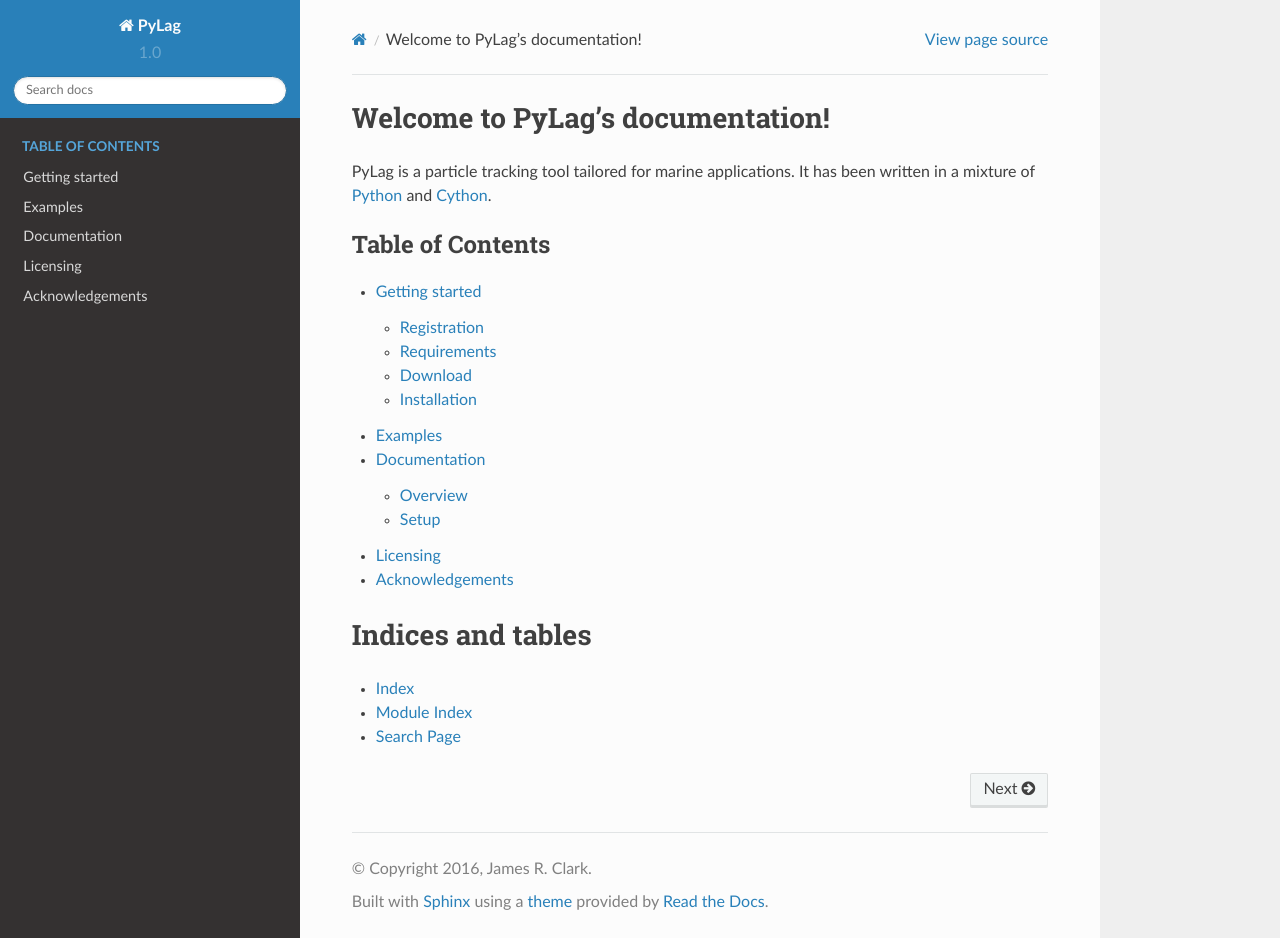
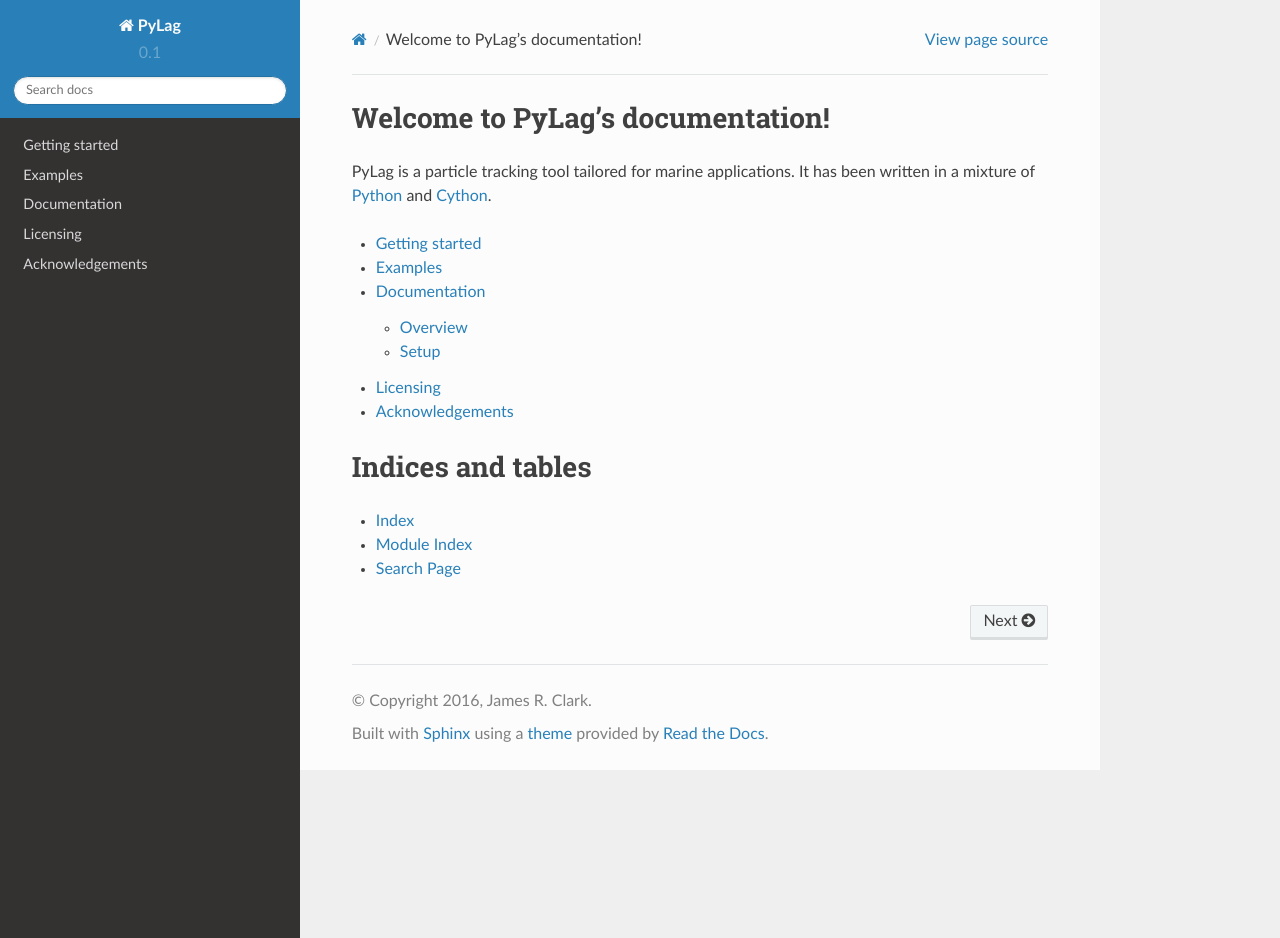
Before and after one commit to pmlmodelling/pylag, a Sphinx documentation site: the page built from doc/index.rst, in a window 1280 px wide and 938 px high. Built offline with Sphinx 7.4.7 and the Read the Docs theme 2.0.0, drawn with Linux system fonts in a browser that asks for light colours.

```diff
--- a/doc/conf.py
+++ b/doc/conf.py
@@ -51,9 +51,9 @@ copyright = u'2016, James R. Clark'
 # built documents.
 #
 # The short X.Y version.
-version = '1.0'
+version = '0.1'
 # The full version, including alpha/beta/rc tags.
-release = '1.0'
+release = '0.1'
 
 # The language for content autogenerated by Sphinx. Refer to documentation
 # for a list of supported languages.
--- a/doc/documentation/index.rst
+++ b/doc/documentation/index.rst
@@ -5,7 +5,7 @@ Documentation
 *************
 
 .. toctree::
-   :maxdepth: 1
+   :titlesonly:
 
    overview
    setup
--- a/doc/index.rst
+++ b/doc/index.rst
@@ -11,8 +11,7 @@ written in a mixture of `Python <http://www.python.org>`_ and
 `Cython <http://www.cython.org>`_.
 
 .. toctree::
-   :caption: Table of Contents
-   :maxdepth: 2
+   :titlesonly:
 
    getting_started
    examples
```
